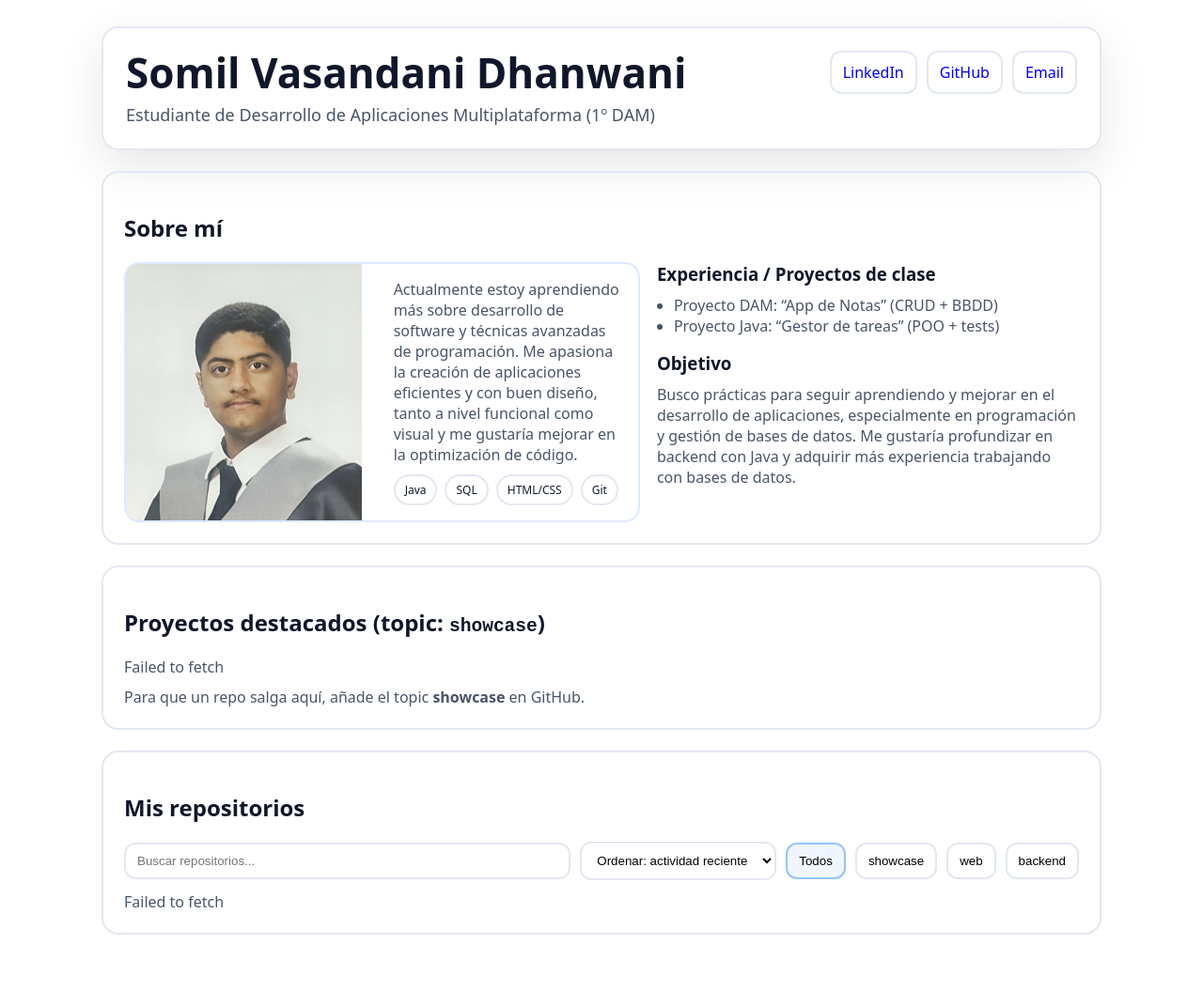
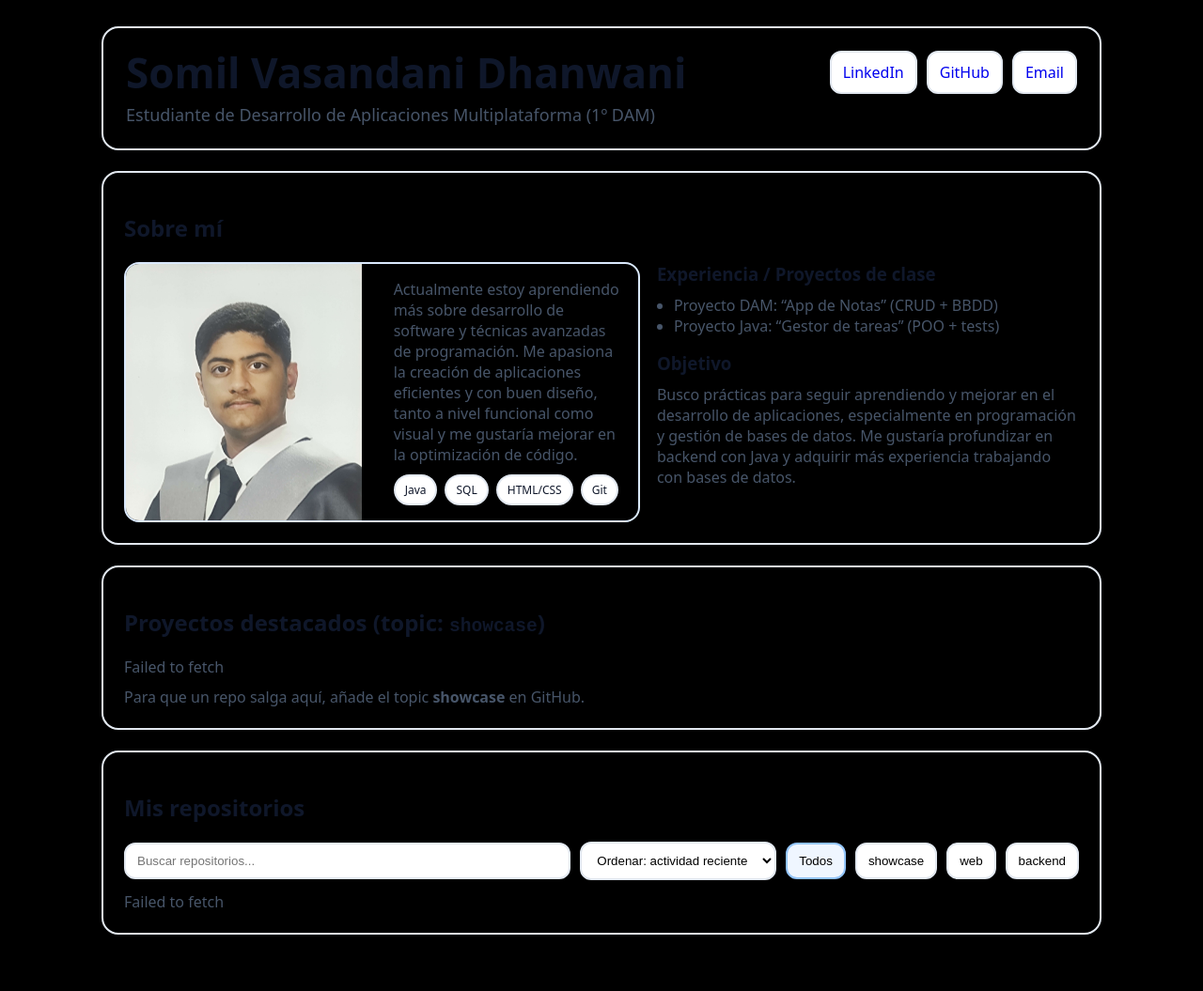
Before and after one commit to somilvd/somilvd.github.io, a Jekyll site: the page built from index.html, in a window 1280 px wide. Shown: the whole page at 94% size. Built offline with Jekyll 4.4.1, drawn with Linux system fonts in a browser that asks for light colours.

Commit message:
Modificando mi cv

```diff
--- a/assets/css/styles.css
+++ b/assets/css/styles.css
@@ -1,5 +1,5 @@
 :root{
-  --bg:#ffffff;
+  --bg:#000000;
   --text:#0f172a;
   --muted:#475569;
   --card:#ffffff;
```
Also changed, not shown: 1 other file.
